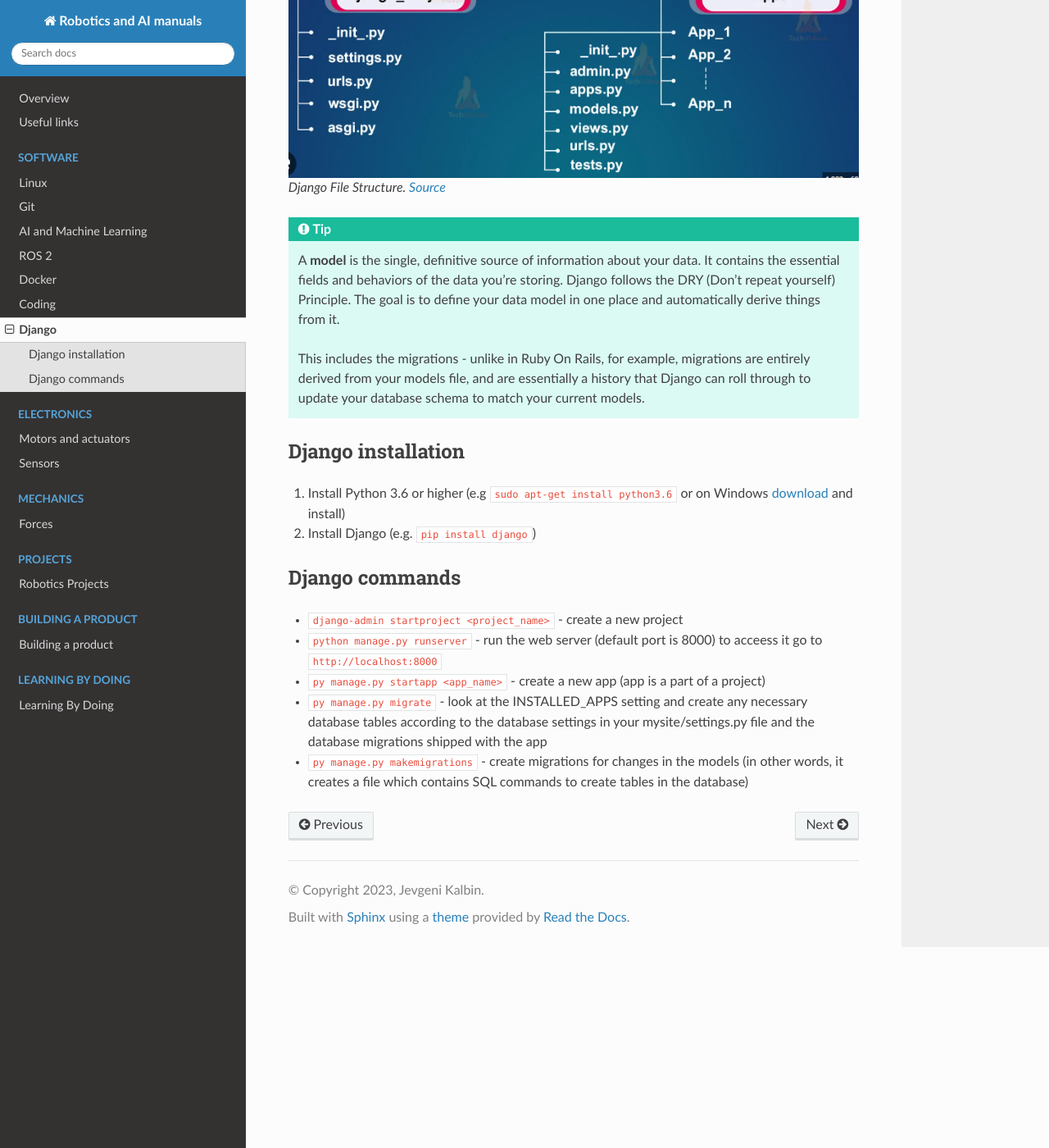
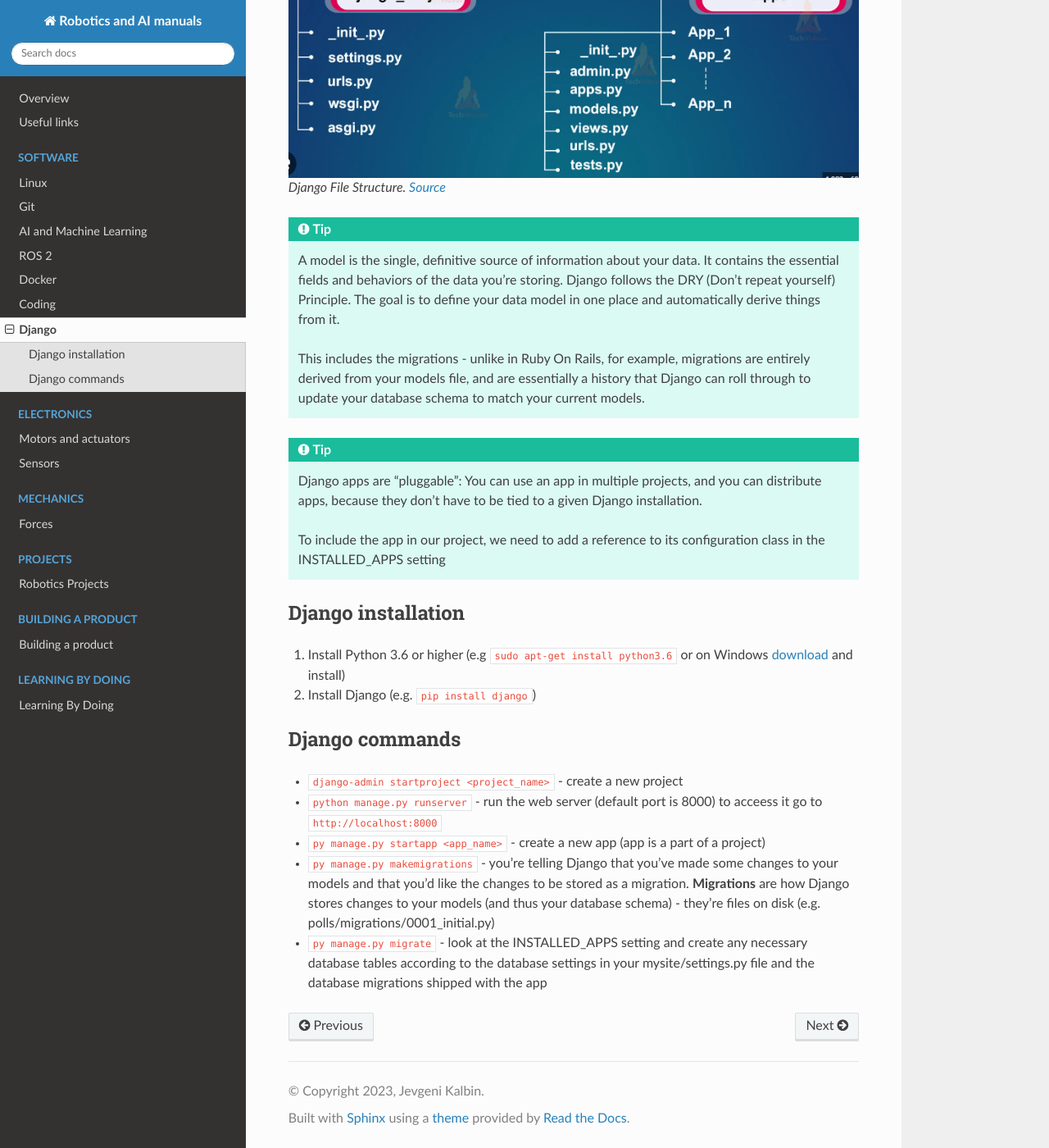
Before and after one commit to jevgenik/manuals, a Sphinx documentation site: the page built from source/files/software/django/django.rst, in a window 1280 px wide and 1400 px high, scrolled down 552 px. Shown: the whole window at 82% size. Built offline with Sphinx 7.4.7 and the Read the Docs theme 2.0.0, drawn with Linux system fonts in a browser that asks for light colours.

Commit message:
updated django

```diff
--- a/source/files/software/django/django.rst
+++ b/source/files/software/django/django.rst
@@ -19,11 +19,16 @@ Django is a free and open-source, Python-based web framework that follows the mo
 
 
 .. tip::
-   A **model** is the single, definitive source of information about your data. It contains the essential fields and behaviors of the data you’re storing.
+   A model is the single, definitive source of information about your data. It contains the essential fields and behaviors of the data you’re storing.
    Django follows the DRY (Don’t repeat yourself) Principle. The goal is to define your data model in one place and automatically derive things from it.
 
    This includes the migrations - unlike in Ruby On Rails, for example, migrations are entirely derived from your models file, and are essentially a
    history that Django can roll through to update your database schema to match your current models.
+
+.. tip::
+   Django apps are “pluggable”: You can use an app in multiple projects, and you can distribute apps, because they don’t have to be tied to a given Django installation.
+
+   To include the app in our project, we need to add a reference to its configuration class in the INSTALLED_APPS setting
 
 Django installation
 ===================
@@ -40,7 +45,8 @@ Django commands
 
 * ``py manage.py startapp <app_name>`` - create a new app (app is a part of a project)
 
+* ``py manage.py makemigrations`` - you’re telling Django that you’ve made some changes to your models and that you’d like the changes to be stored as a migration.
+  **Migrations** are how Django stores changes to your models (and thus your database schema) - they’re files on disk (e.g. polls/migrations/0001_initial.py)
+
 * ``py manage.py migrate`` - look at the INSTALLED_APPS setting and create any necessary database tables according to the database settings in your mysite/settings.py
   file and the database migrations shipped with the app
-
-* ``py manage.py makemigrations`` - create migrations for changes in the models (in other words, it creates a file which contains SQL commands to create tables in the database)
```
